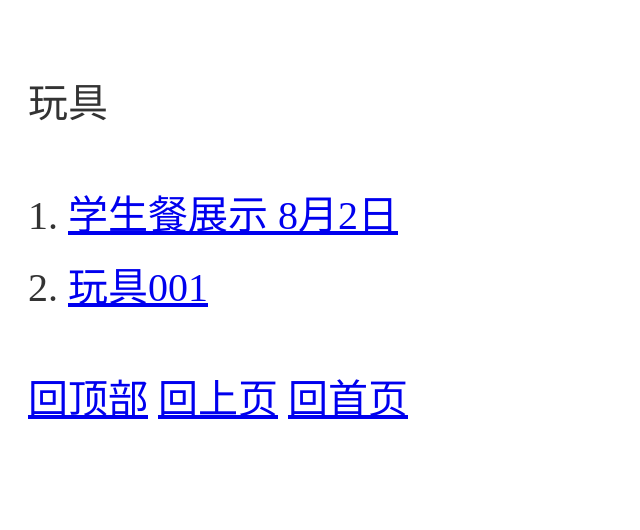
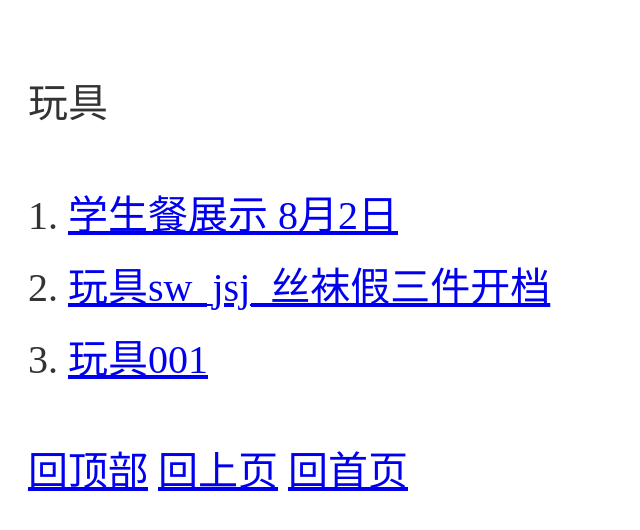
Before and after one commit to zzzdyking111/daren, a plain HTML site: page 大人玩具网站/wj玩具/wjlb玩具列表.html in a window 1280 px wide. Shown: the whole page, without its empty margins (0-640 px from the left). Drawn offline with Linux system fonts and the light colour scheme.

Commit message:
Update wjlb玩具列表.html

```diff
--- a/大人玩具网站/wj玩具/wjlb玩具列表.html
+++ b/大人玩具网站/wj玩具/wjlb玩具列表.html
@@ -21,6 +21,9 @@
     	<a href="餐厅美食2026年8月2日.html">学生餐展示 8月2日</a>
     </li>
 	<li>
+    	<a href="玩具sw_jsj_丝袜假三件开档.html">玩具sw_jsj_丝袜假三件开档</a>
+    </li>
+	<li>
     	<a href="玩具001.html">玩具001</a>
     </li>
 
```
